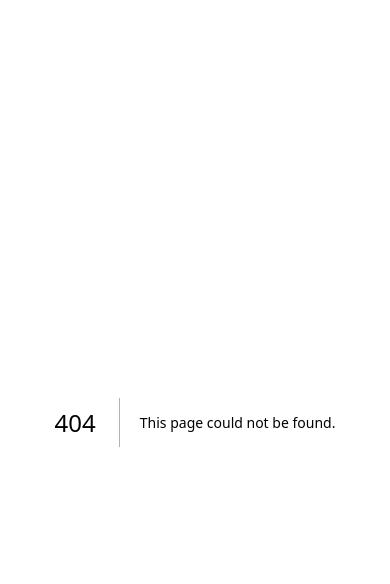
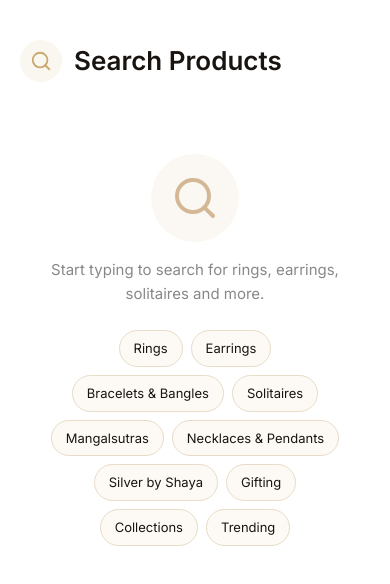
Before and after one commit to Abhinav-THAJ/nakshthra-ecom, a Next.js app in the folder frontend/: page /search in a window 390 px wide. Before the commit this address had no page. Shown: the top 584 px of the page. Built offline with nearby package versions, Linux system fonts and the light colour scheme; a web font is replaced by a local one.

Commit message:
fix: wire up search navigation to /search page with results, empty state and mobile go button

```diff
--- a/frontend/src/app/globals.css
+++ b/frontend/src/app/globals.css
@@ -2900,3 +2900,110 @@ img { display: block; max-width: 100%; }
   color: #c8b89a;
   flex-shrink: 0;
 }
+
+/* Mobile search go button (inside input row) */
+.mobile-search-go-btn {
+  display: flex;
+  align-items: center;
+  justify-content: center;
+  width: 32px;
+  height: 32px;
+  border-radius: 50%;
+  background: var(--gold-primary);
+  border: none;
+  cursor: pointer;
+  flex-shrink: 0;
+  transition: background 0.2s, transform 0.15s;
+}
+.mobile-search-go-btn:hover {
+  background: var(--gold-dark, #a8833d);
+  transform: scale(1.08);
+}
+
+/* ── Search Results Page ── */
+.search-page-wrapper {
+  padding: 40px 0 80px;
+  min-height: 70vh;
+}
+
+.search-page-heading {
+  display: flex;
+  align-items: center;
+  gap: 12px;
+  margin-bottom: 8px;
+}
+
+.search-page-icon-wrap {
+  width: 42px;
+  height: 42px;
+  border-radius: 50%;
+  background: rgba(201, 169, 110, 0.1);
+  display: flex;
+  align-items: center;
+  justify-content: center;
+  flex-shrink: 0;
+}
+
+.search-page-title {
+  font-family: var(--font-primary);
+  font-size: 26px;
+  font-weight: 600;
+  color: var(--dark);
+}
+
+.search-query-highlight {
+  color: var(--gold-primary);
+}
+
+.search-result-count {
+  font-family: var(--font-secondary);
+  font-size: 14px;
+  color: #888;
+  margin-bottom: 32px;
+}
+
+.search-products-grid {
+  margin-top: 24px;
+}
+
+/* Empty state */
+.search-empty-state {
+  display: flex;
+  flex-direction: column;
+  align-items: center;
+  text-align: center;
+  padding: 64px 24px;
+  gap: 16px;
+}
+
+.search-empty-icon {
+  width: 88px;
+  height: 88px;
+  border-radius: 50%;
+  background: rgba(201, 169, 110, 0.08);
+  display: flex;
+  align-items: center;
+  justify-content: center;
+}
+
+.search-empty-title {
+  font-family: var(--font-primary);
+  font-size: 22px;
+  font-weight: 600;
+  color: var(--dark);
+}
+
+.search-empty-sub {
+  font-family: var(--font-secondary);
+  font-size: 15px;
+  color: #888;
+  max-width: 380px;
+}
+
+.search-empty-cats {
+  display: flex;
+  flex-wrap: wrap;
+  gap: 8px;
+  justify-content: center;
+  margin-top: 8px;
+}
--- /dev/null
+++ b/frontend/src/app/search/page.tsx
@@ -0,0 +1,144 @@
+import Link from 'next/link';
+import { Search } from 'lucide-react';
+import { prisma } from '@/lib/prisma';
+import ProductCard from '@/components/ProductCard';
+
+export const dynamic = 'force-dynamic';
+
+interface SearchPageProps {
+  searchParams: { q?: string };
+}
+
+const categoryLabels: Record<string, string> = {
+  rings: 'Rings',
+  earrings: 'Earrings',
+  bracelets: 'Bracelets & Bangles',
+  solitaires: 'Solitaires',
+  mangalsutras: 'Mangalsutras',
+  necklaces: 'Necklaces & Pendants',
+  silver: 'Silver by Shaya',
+  gifting: 'Gifting',
+  collections: 'Collections',
+  trending: 'Trending',
+};
+
+export default async function SearchPage({ searchParams }: SearchPageProps) {
+  const query = (searchParams.q ?? '').trim();
+
+  let products: any[] = [];
+
+  if (query) {
+    // Search by product name OR by category name match
+    const matchedCategories = Object.entries(categoryLabels)
+      .filter(([, label]) => label.toLowerCase().includes(query.toLowerCase()))
+      .map(([slug]) => slug);
+
+    const dbProducts = await prisma.product.findMany({
+      where: {
+        isActive: true,
+        OR: [
+          { name: { contains: query, mode: 'insensitive' } },
+          { description: { contains: query, mode: 'insensitive' } },
+          ...(matchedCategories.length > 0
+            ? [{ categoryId: { in: matchedCategories } }]
+            : []),
+        ],
+      },
+      orderBy: { createdAt: 'desc' },
+      take: 60,
+    });
+
+    products = dbProducts.map((p: any) => ({
+      id: p.id,
+      name: p.name,
+      price: Number(p.basePrice),
+      oldPrice: Number(p.basePrice) * 1.15,
+      image: '/product_solitaire.png',
+      rating: 4.8,
+      reviews: 12,
+      isNew: true,
+      deliveryTime: 'Tomorrow',
+      categoryId: p.categoryId,
+    }));
+  }
+
+  return (
+    <>
+      <main className="search-page-wrapper">
+        <div className="container">
+
+          {/* ── Page heading ── */}
+          <div className="search-page-heading">
+            <div className="search-page-icon-wrap">
+              <Search size={22} color="#C9A96E" />
+            </div>
+            {query ? (
+              <h1 className="search-page-title">
+                Results for &ldquo;<span className="search-query-highlight">{query}</span>&rdquo;
+              </h1>
+            ) : (
+              <h1 className="search-page-title">Search Products</h1>
+            )}
+          </div>
+
+          {/* ── Result count ── */}
+          {query && (
+            <p className="search-result-count">
+              {products.length > 0
+                ? `${products.length} product${products.length !== 1 ? 's' : ''} found`
+                : 'No products found'}
+            </p>
+          )}
+
+          {/* ── Product grid ── */}
+          {products.length > 0 && (
+            <div className="products-grid search-products-grid">
+              {products.map((p) => (
+                <ProductCard key={p.id} {...p} />
+              ))}
+            </div>
+          )}
+
+          {/* ── Empty / no-query state ── */}
+          {query && products.length === 0 && (
+            <div className="search-empty-state">
+              <div className="search-empty-icon">
+                <Search size={48} color="#d4b896" />
+              </div>
+              <h2 className="search-empty-title">No results for &ldquo;{query}&rdquo;</h2>
+              <p className="search-empty-sub">
+                Try a different keyword or browse our categories below.
+              </p>
+              <div className="search-empty-cats">
+                {Object.entries(categoryLabels).map(([slug, label]) => (
+                  <Link key={slug} href={`/${slug}`} className="mobile-search-chip">
+                    {label}
+                  </Link>
+                ))}
+              </div>
+            </div>
+          )}
+
+          {!query && (
+            <div className="search-empty-state">
+              <div className="search-empty-icon">
+                <Search size={48} color="#d4b896" />
+              </div>
+              <p className="search-empty-sub">
+                Start typing to search for rings, earrings, solitaires and more.
+              </p>
+              <div className="search-empty-cats">
+                {Object.entries(categoryLabels).map(([slug, label]) => (
+                  <Link key={slug} href={`/${slug}`} className="mobile-search-chip">
+                    {label}
+                  </Link>
+                ))}
+              </div>
+            </div>
+          )}
+
+        </div>
+      </main>
+    </>
+  );
+}
```
Also changed, not shown: frontend/src/components/Header.tsx (+21 -2 lines).
